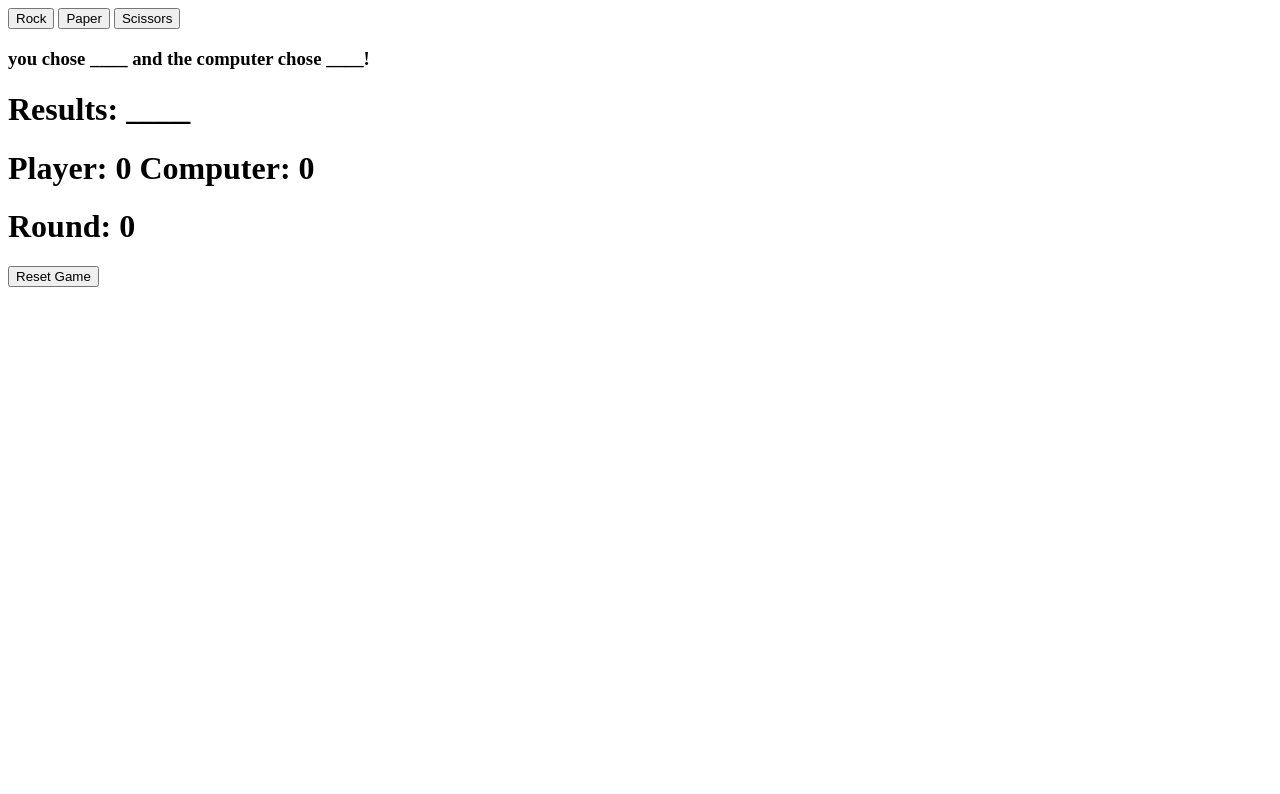
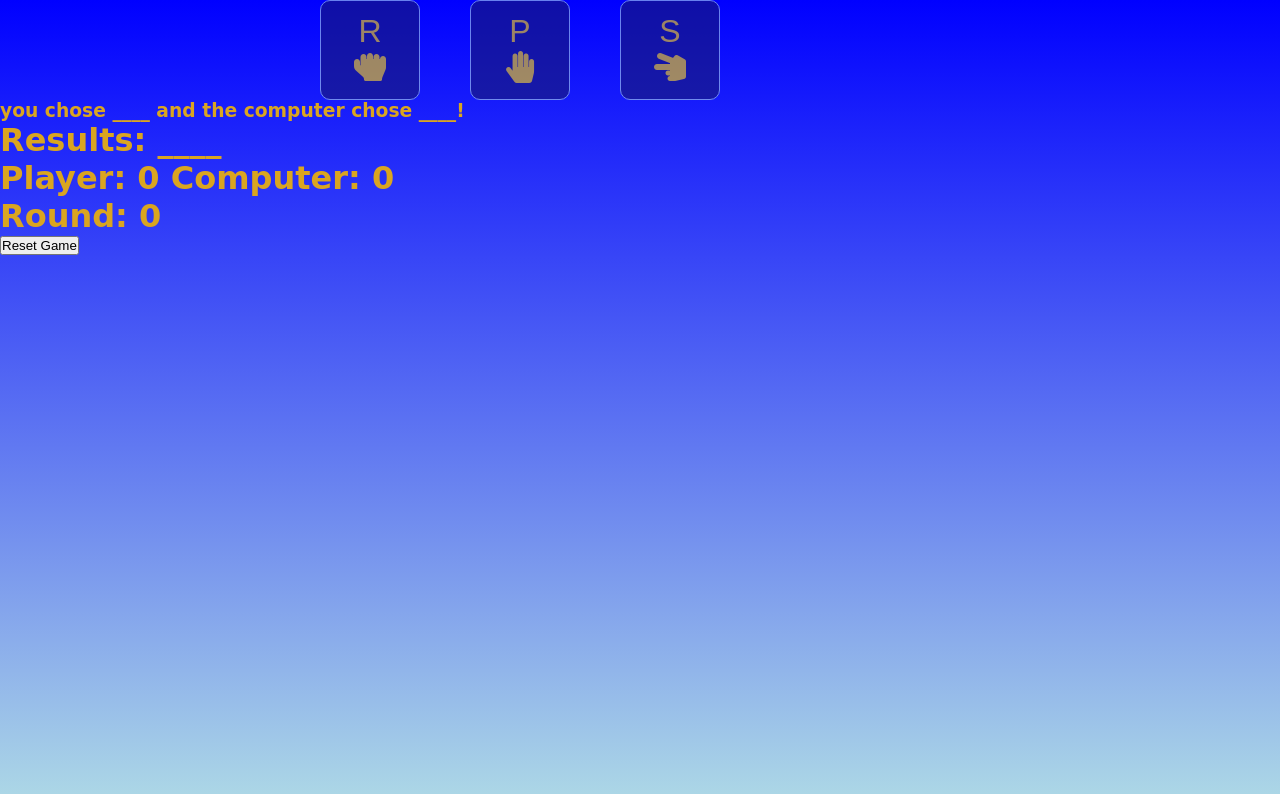
Before and after one commit to amNotAWalnutToday/rock-paper-scissors, a plain HTML site: page index.html in a window 1280 px wide. Drawn offline with Linux system fonts and the light colour scheme.

Commit message:
Style buttons/background

```diff
--- a/index.html
+++ b/index.html
@@ -4,14 +4,18 @@
     <meta charset="UTF-8">
     <meta http-equiv="X-UA-Compatible" content="IE=edge">
     <meta name="viewport" content="width=device-width, initial-scale=1.0">
-    <title>Document</title>
+    <title>Rock Paper Scissors</title>
+    <link rel="stylesheet" href="styles.css">
+    <link rel="stylesheet" href="https://use.fontawesome.com/releases/v5.8.1/css/all.css" integrity="sha384-50oBUHEmvpQ+1lW4y57PTFmhCaXp0ML5d60M1M7uH2+nqUivzIebhndOJK28anvf" crossorigin="anonymous">
     <script src="rps.js" defer></script>
-    <script type="text/javascript"></script>
 </head>
 <body>
-    <button class="rps" type="button" value="rock">Rock</button>
-    <button class="rps" type="button" value="paper">Paper</button>
-    <button class="rps" type="button" value="scissors">Scissors</button>
+    <main>
+        <div class="buttons">
+            <button class="rps" type="button" value="rock">R<br> <i class="fa fa-hand-rock"></i></button>
+            <button class="rps" type="button" value="paper">P<br> <i class="fa fa-hand-paper"></i></button>
+            <button class="rps" type="button" value="scissors">S<br> <i class="fa fa-hand-scissors"></i></button>
+        </div>
         <div id="results">
             <h3>you chose <span id="your-choice">____</span> and the computer chose <span id="computer-choice">____</span>!</h3>
             <h1>Results: <span id="result">____</span></h1>
@@ -20,5 +24,6 @@
             <h1><span id="winner"></span></h1>
         </div>
     <button id="reset" type="button">Reset Game</button>
+    </main>
 </body>
 </html>
--- a/rps.js
+++ b/rps.js
@@ -14,7 +14,7 @@ playerChoice.forEach(decision => decision.addEventListener('click', playerSelect
 const resetButton = document.querySelector('#reset');
 resetButton.addEventListener('click', resetGame);
 
-function getComputerChoice( ){
+function getComputerChoice(){
     const choice = Math.random()
     let computerChoice = '';
 
--- /dev/null
+++ b/styles.css
@@ -0,0 +1,42 @@
+:root {
+    font-family: cursive;
+    --font-color: goldenrod;
+    color: var(--font-color);
+}
+
+*, *::before, *::after {
+    margin: 0;
+    padding: 0;
+}
+
+main {
+    background: linear-gradient(blue,lightblue);
+    height: 100vh;
+    width: 100vw;
+}
+
+.buttons {
+    display:flex;
+    gap: 50px;
+    width: 50%;
+    margin: 0 auto;
+}
+
+.rps {
+    width: 100px;
+    height: 100px;
+    border: 1px solid lightblue;
+    border-radius: 10px;
+    font-size: 32px;
+    background-color: midnightblue;
+    color: gold;
+    opacity: 60%;
+    cursor: pointer;
+}
+
+.rps:hover {
+    opacity: 80%;
+    transform: scaleX(1.05);
+    border: 3px solid gold;
+    box-shadow: 0 0 5px 5px;
+}
```
Lines whose indentation alone changed are shown as unchanged.
